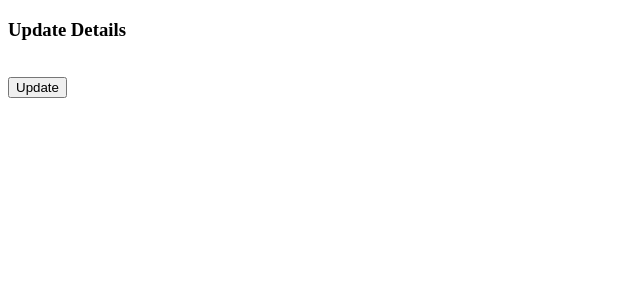
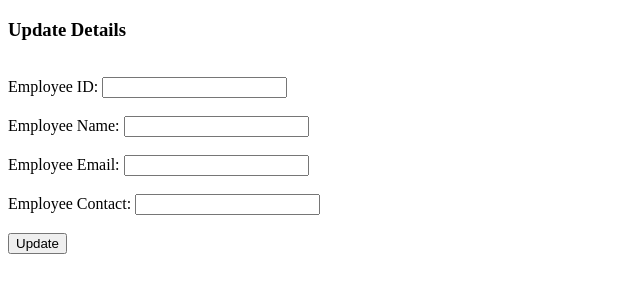
Before and after one commit to akzgit/django_class, a Django app: page /edit/1 in a window 1280 px wide. Shown: the top 300 px of the page, without its empty margins (0-640 px from the left). Run offline with Django 4.2, Linux system fonts and the light colour scheme; tables that the repository leaves empty hold one stand-in row (values such as "Sample post").

Commit message:
11-08-2023

```diff
--- a/django_crud/CRUD_project/CRUD_app/views.py
+++ b/django_crud/CRUD_project/CRUD_app/views.py
@@ -29,3 +29,16 @@
 def edit(request,id):
     emp2=EmpDetails.objects.get(id=id)
     return render(request,'crud_app/edit.html',{'emp2':emp2})
+
+def update(request,id):
+    emp2=EmpDetails.objects.get(id=id)
+    empobj=EmpDetails_Form(request.POST,instance=emp2)
+    if empobj.is_valid():
+        empobj.save()
+        return redirect("/show")
+    return render(request,'crud_app/edit.html',{'emp2':empobj})
+
+def destroy(request,id):
+    emp2=EmpDetails.objects.get(id=id)
+    emp2.delete()
+    return redirect("/show")
--- a/django_crud/CRUD_project/CRUD_project/urls.py
+++ b/django_crud/CRUD_project/CRUD_project/urls.py
@@ -22,6 +22,8 @@
     path('index',views.index),
     path('admin/', admin.site.urls),
     path('show',views.show),
-    path('edit/<int:id>',views.edit)
+    path('edit/<int:id>',views.edit),
+    path('update/<int:id>',views.update),
+    path('delete/<int:id>',views.destroy),
 
 ]
--- a/django_crud/CRUD_project/Templates/crud_app/edit.html
+++ b/django_crud/CRUD_project/Templates/crud_app/edit.html
@@ -5,9 +5,21 @@
         <h3>Update Details</h3>
         <br>
         <form action="/update/{{ emp2.id }}" method="POST">
+            {% csrf_token %}
              <div class="container">
-                  {% csrf_token %}
-                  {{ form.as_p }}
+                  <label>Employee ID:</label>
+                  <input type="text" name="empid" id="id_eid" required maxlength="20" value="{{ e.empid }}"/>
+                  <br><br>
+                  <label>Employee Name:</label>
+                  <input type="text" name="empname" id="id_ename" required maxlength="50" value="{{ e.empname }}"/>
+                  <br><br>
+                  <label>Employee Email:</label>
+                  <input type="email" name="empemail" id="id_eemail" required value="{{ e.empemail }}"/>
+                  <br><br>
+                  <label>Employee Contact:</label>
+                  <input type="text" name="empcontact" id="id_econtact" required value="{{ e.empcontact }}"/>
+                  <br><br>
+
                   <button type="submit">Update</button>
              </div>
         </form>
--- a/django_crud/CRUD_project/Templates/crud_app/show.html
+++ b/django_crud/CRUD_project/Templates/crud_app/show.html
@@ -21,14 +21,14 @@
             <td>{{ e.empname }}</td>
             <td>{{ e.empemail }}</td>
             <td>{{ e.empcontact }}</td>
-            <td><a href="/edit /{{ e.empid }}">Edit</a>
-                <a href="/delete/ {{ e.empid }}">Delete</a>
+            <td><a href="/edit/{{ e.id }}">Edit</a>
+                <a href="/delete/{{ e.id }}">Delete</a>
             </td>
         </tr>
         {%endfor%}
         </tbody>
        </table>
        <br><br><hr>
-      <center> <a href="http://127.0.0.1:8000/" class="btn btn-primary">Add New Record</a></center>
+      <center> <a href="index" class="btn btn-primary">Add New Record</a></center>
     </body>
 </html>
```
